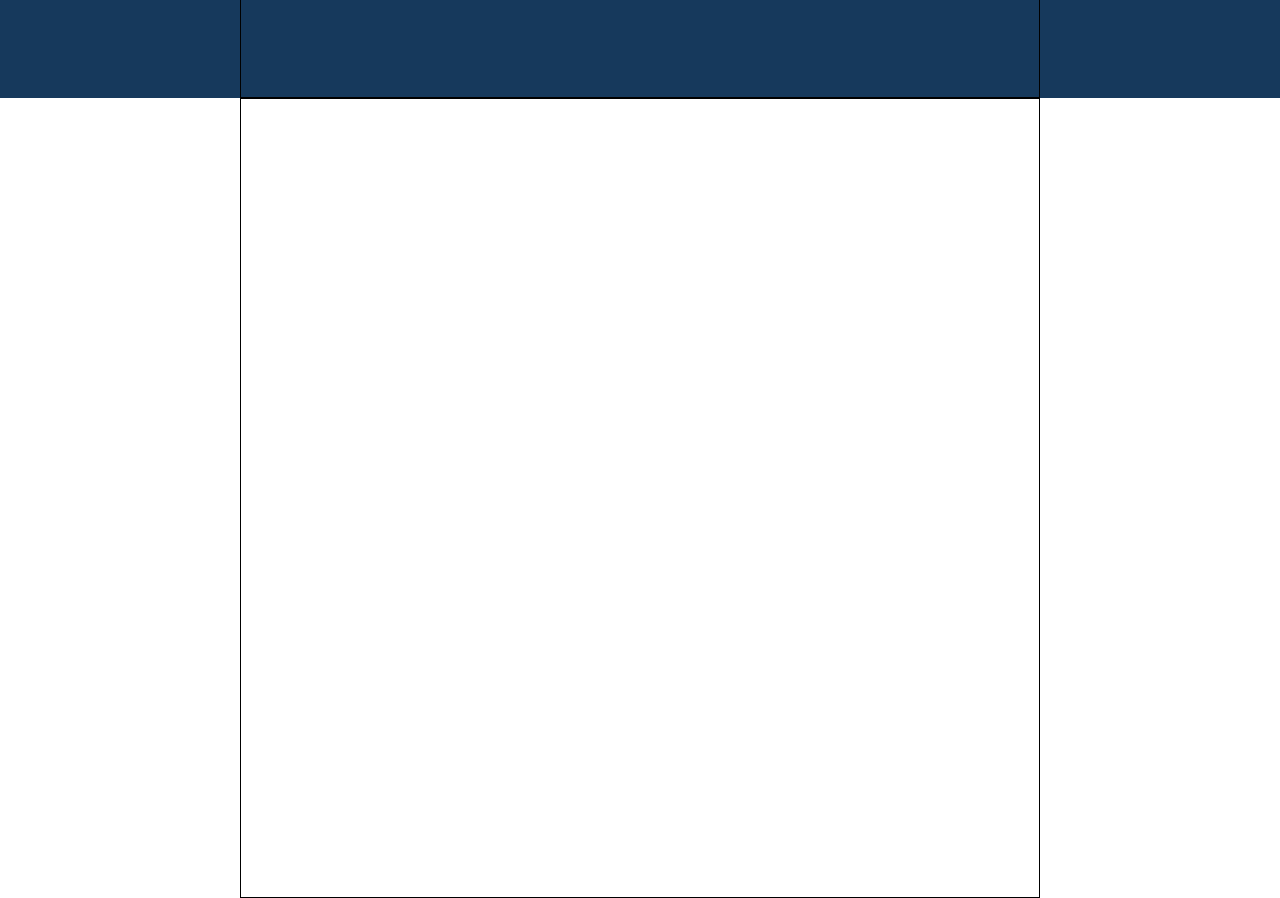
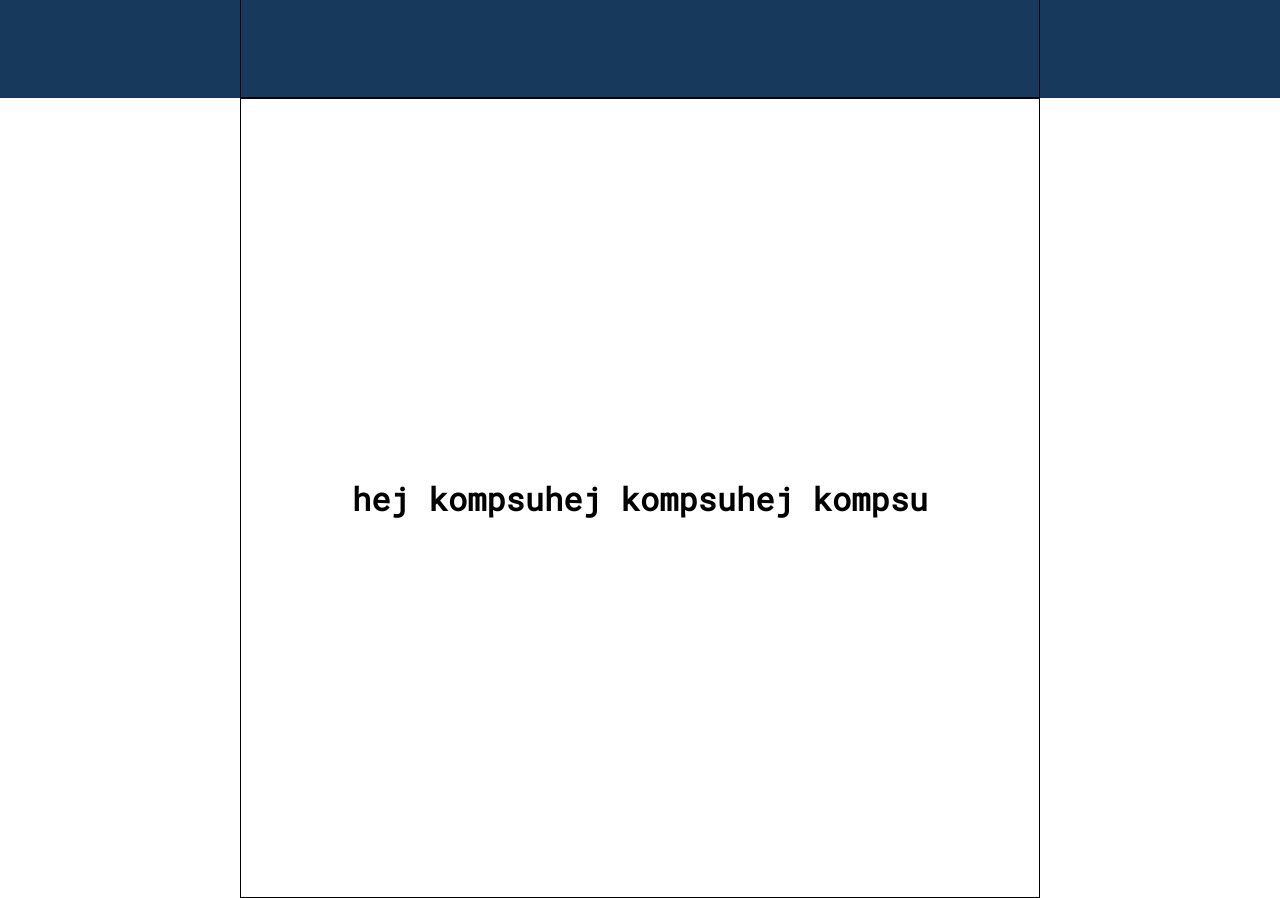
Before and after one commit to cjcmattsson/my-portfolio, a React app: page / in a window 1280 px wide. Shown: the part 702-1600 px from the top of the page. Built offline with nearby package versions, Linux system fonts and the light colour scheme.

Commit message:
Updated npm packages. Scss did not compile correctly. Now it does :))

```diff
--- a/package.json
+++ b/package.json
@@ -3,8 +3,8 @@
   "version": "0.1.0",
   "private": true,
   "dependencies": {
-    "react": "^16.3.2",
-    "react-dom": "^16.3.2",
+    "react": "^16.4.1",
+    "react-dom": "^16.4.1",
     "react-router-dom": "^4.3.1",
     "react-scripts": "1.1.4"
   },
@@ -17,6 +17,6 @@
     "watch-css": "node-sass src/assets/styles/style.scss src/index.css -w"
   },
   "devDependencies": {
-    "node-sass": "^4.9.0"
+    "node-sass": "^4.9.2"
   }
 }
--- a/src/assets/styles/style.scss
+++ b/src/assets/styles/style.scss
@@ -2,4 +2,4 @@
 @import '../../components/App/App';
 @import '../../components/HeroPage/HeroPage';
 @import '../../components/Nav/Nav';
-@import '../../components/ProjectsWrapper/ProjectsWrapper';
+@import '../../components/LandingProjectsWrapper/LandingProjectsWrapper';
--- a/src/components/App/App.js
+++ b/src/components/App/App.js
@@ -5,7 +5,7 @@ import Nav from '../Nav/Nav.jsx';
 import NavLinks from '../NavItem/NavLinks';
 
 import HeroPage from '../HeroPage/HeroPage';
-import ProjectsWrapper from '../ProjectsWrapper/ProjectsWrapper';
+import LandingProjectsWrapper from '../LandingProjectsWrapper/LandingProjectsWrapper';
 
 
 class App extends Component {
@@ -14,7 +14,7 @@ class App extends Component {
       <div className="App">
         <Nav navlinks={NavLinks}/>
         <HeroPage text="Welcome Suckas"/>
-        <ProjectsWrapper />
+        <LandingProjectsWrapper />
       </div>
     );
   }
--- /dev/null
+++ b/src/components/LandingProject/LandingProject.js
@@ -0,0 +1,10 @@
+import React from 'react';
+
+const LandingProject = () => (
+  <div>
+    <h1>hej kompsu</h1>
+  </div>
+)
+
+
+export default LandingProject;
--- /dev/null
+++ b/src/components/LandingProjectsWrapper/LandingProjectsWrapper.js
@@ -0,0 +1,19 @@
+import React, { Component } from 'react';
+import LandingProject from '../LandingProject/LandingProject';
+
+class LandingProjectsWrapper extends Component {
+
+    render() {
+      return (
+        <div className="projectsWrapper">
+          <div className="projectsContainer">
+            <LandingProject/>
+            <LandingProject/>
+            <LandingProject/>
+          </div>
+        </div>
+      );
+    }
+  }
+
+  export default LandingProjectsWrapper;
--- a/src/components/ProjectsWrapper/ProjectsWrapper.scss
+++ b/src/components/LandingProjectsWrapper/LandingProjectsWrapper.scss
@@ -10,7 +10,7 @@
     max-width: 800px;
     border: 1px solid black;
     display: flex;
-    align-items: flex-end;
-    padding-bottom: 100px;
+    align-items: center;
+    justify-content: center;
   }
 }
--- a/src/components/ProjectsWrapper/ProjectsWrapper.js
+++ /dev/null
@@ -1,15 +0,0 @@
-import React, { Component } from 'react';
-// import Project from '../Project/Project';
-
-class ProjectsWrapper extends Component {
-
-    render() {
-      return (
-        <div className="projectsWrapper">
-          <div className="projectsContainer"></div>
-        </div>
-      );
-    }
-  }
-
-  export default ProjectsWrapper;
```
Also changed, not shown: src/index.css, 1 other file.
